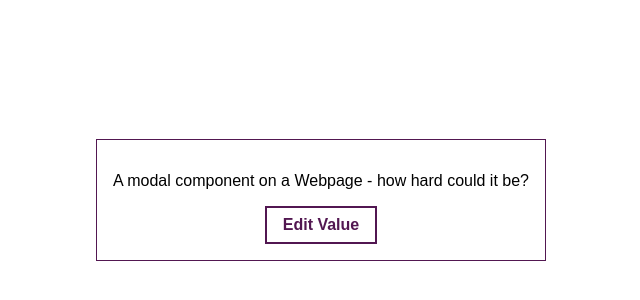
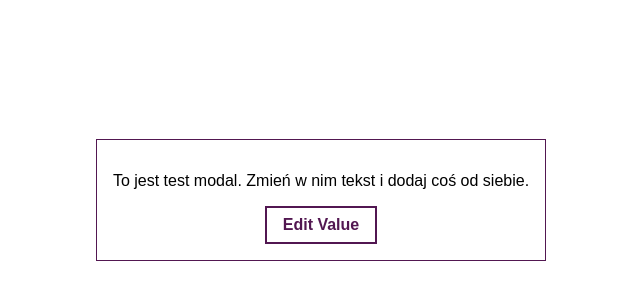
Before and after one commit to kraki135/modal, a plain HTML site: page index.html in a window 1280 px wide. Shown: the part 200-500 px from the top of the page, 319-959 px from the left. Drawn offline with Linux system fonts and the light colour scheme.

Commit message:
Update index.html

```diff
--- a/index.html
+++ b/index.html
@@ -22,7 +22,7 @@
     </div>
     <div class="demo-container">
         <div class="modal-control">
-            <p>A modal component on a Webpage - how hard could it be?</p>
+            <p>To jest test modal. Zmień w nim tekst i dodaj coś od siebie.</p>
             <button type="button" class="btn-edit">Edit Value</button>
         </div>
     </div>
```
